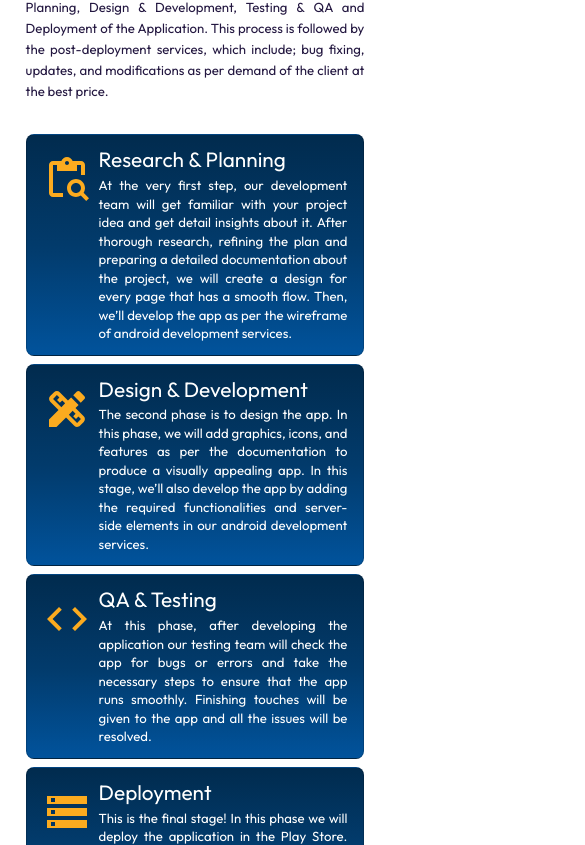
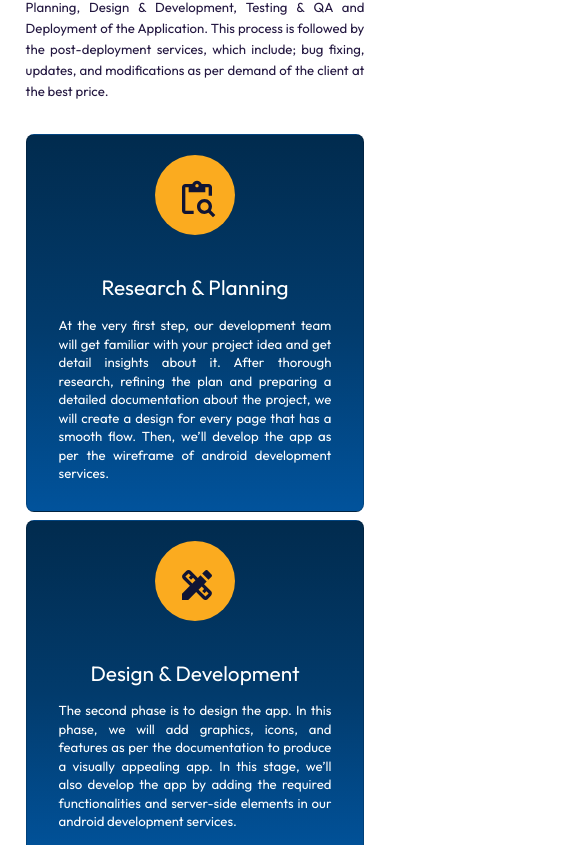
Before and after one commit to ParikshitSaini-Ftechiz/FtechizReactproject, a React (Create React App) app: page /androidappdevelopment in a window 390 px wide. Shown: the part 6319-7164 px from the top of the page, 585 px wide, since content can reach past the window. Built offline with nearby package versions, Linux system fonts and the light colour scheme.

Commit message:
Responsive

```diff
--- a/src/components/components/components/DropDown_components.js/Quality_Services.js
+++ b/src/components/components/components/DropDown_components.js/Quality_Services.js
@@ -87,5 +87,131 @@ const Wrapper = styled.section`
       }
     }
   }
+  @media (max-width: ${({ theme }) => theme.media.tab}) {
+    .container {
+      padding: 0 3.2rem;
+    }
+    html {
+      font-size: 60%;
+    }
+    .grid_two_column {
+      grid-template-columns: 1fr 1fr;
+    }
+    .card {
+    width: auto;
+    height: auto;
+    display: flex;
+    flex-direction: column;
+    background: ${({ theme }) => theme.colors.component_bg};
+    padding: 2rem;
+    border-radius: 1rem;
+    align-items:center;
+    justify-content:center;
+    h3 {
+      text-align:center;
+      margin: 1rem 0rem;
+    }
+    .grid-two-column {
+      display: flex;
+      flex-direction: column;
+      gap: 2rem;
+      grid-template-columns:  1fr;
+      .card_icon {
+        width: 10rem;
+        height: 10rem;
+        background: ${({ theme }) => theme.colors.color_white};
+        border-radius: 50%;
+        display: flex;
+        padding: 3rem 2.8rem;
+        margin:auto;
+      }
+    }
+  }
+  }
+  @media (max-width: ${({ theme }) => theme.media.mobile}) {
+    html {
+      font-size: 60%;
+    }
+    .grid {
+      gap: 3.2rem;
+    }
+    .grid_two_column {
+      grid-template-columns: 1fr;
+    }
+    .card {
+    width: auto;
+    height: auto;
+    display: flex;
+    flex-direction: column;
+    background: ${({ theme }) => theme.colors.component_bg};
+    padding:  2rem;
+    border-radius: 1rem;
+    align-items:center;
+    justify-content:center;
+    h3 {
+      text-align:center;
+      margin: 1rem 0rem;
+      font-size:2.6rem;
+      font-weight:500;
+    }
+    .grid-two-column {
+      display: flex;
+      flex-direction: column;
+      gap: 2rem;
+      grid-template-columns:  1fr;
+      .card_icon {
+        width: 10rem;
+        height: 10rem;
+        background: ${({ theme }) => theme.colors.color_white};
+        border-radius: 50%;
+        display: flex;
+        padding: 3rem 2.8rem;
+        margin:auto;
+      }
+    }
+  }
+  }
+  @media (max-width: ${({ theme }) => theme.media.small_phone}) {
+    html {
+      font-size: 60%;
+    }
+    .grid {
+      gap: 3.2rem;
+    }
+    .grid_two_column {
+      grid-template-columns: 1fr;
+    }
+    .card {
+    width: auto;
+    height: auto;
+    display: flex;
+    flex-direction: column;
+    background: ${({ theme }) => theme.colors.component_bg};
+    padding: 2rem;
+    border-radius: 1rem;
+    align-items:center;
+    justify-content:center;
+    h3 {
+      text-align:center;
+      margin: 2rem 0rem;
+      font-weight:500;
+    }
+    .grid-two-column {
+      display: flex;
+      flex-direction: column;
+      gap: 2rem;
+      grid-template-columns:  1fr;
+      .card_icon {
+        width: 10rem;
+        height: 10rem;
+        background: ${({ theme }) => theme.colors.color_white};
+        border-radius: 50%;
+        display: flex;
+        padding: 3rem 2.8rem;
+        margin:auto;
+      }
+    }
+  }
+  }
 `;
 export default Quality_Services;
--- a/src/components/components/components/DropDown_components.js/Services_Page.js
+++ b/src/components/components/components/DropDown_components.js/Services_Page.js
@@ -40,5 +40,87 @@ const Wrapper = styled.section`
   .grid-three-column {
     grid-template-columns: repeat(3, 1fr);
   }
+  @media (max-width: ${({ theme }) => theme.media.tab}) {
+    .container {
+      max-width: 130rem;
+      padding: 0 3.2rem;
+    }
+    .grid {
+    display: grid;
+    gap: 1rem;
+    margin: 8rem 1.5rem;
+  }
+    .grid-three-column {
+      grid-template-columns: 1fr 1fr 1fr;
+    }
+    .content {
+    h1{
+      text-align: center;
+      margin: 1rem 6rem;
+      color: ${({ theme }) => theme.colors.heading};
+    }
+    p {
+      text-align: justify;
+      margin: 2rem 6rem;
+      color: ${({ theme }) => theme.colors.heading};
+    }
+  }
+  }
+
+  @media (max-width: ${({ theme }) => theme.media.mobile}) {
+    html {
+      font-size: 60%;
+    }
+    .grid {
+    display: grid;
+    gap: 2rem;
+    margin: 8rem 2rem;
+  }
+    .grid-three-column {
+      grid-template-columns: 1fr;
+    }
+
+     .content {
+    h1{
+      text-align: justify;
+    }
+    p {
+      text-align: center;
+      margin: 2rem 2rem;
+      color: ${({ theme }) => theme.colors.heading};
+    }
+  }
+
+  }
+
+  @media (max-width: ${({ theme }) => theme.media.small_phone}) {
+    html {
+      font-size: 60%;
+    }
+    .grid {
+    display: grid;
+    gap: 2rem;
+    margin: 8rem 2rem;
+  }
+    .grid-three-column {
+      grid-template-columns: 1fr;
+    }
+
+     .content {
+    h1{
+      {
+      text-align: center;
+      margin: 2rem 2rem;
+      color: ${({ theme }) => theme.colors.heading};
+    }
+    }
+    p {
+      text-align: justify;
+      margin: 2rem 2rem;
+      color: ${({ theme }) => theme.colors.heading};
+    }
+  }
+
+  }
 `;
 export default Services_Page;
--- a/src/components/components/components/DropDown_components.js/Top_Notch_technology.js
+++ b/src/components/components/components/DropDown_components.js/Top_Notch_technology.js
@@ -115,7 +115,7 @@ const Wrapper = styled.section`
     }
   }
   @media (max-width: ${({ theme }) => theme.media.tab}) {
-    padding: 15rem 0rem;
+    padding: 5rem 0rem;
     .grid {
       display: grid;
       gap: 4rem;
@@ -124,7 +124,7 @@ const Wrapper = styled.section`
       margin: 0rem 2rem ;
     }
     .grid-two-column {
-      grid-template-columns: repeat(2, 1fr);
+      grid-template-columns: 1fr 1fr;
     }
     .images {
     display: flex;
@@ -156,28 +156,26 @@ const Wrapper = styled.section`
       font-size: 60%;
     }
     .grid {
-      display: grid;
-      gap: 4rem;
-      align-items: center;
-      justify-content: center;
-      margin: 0rem 2rem ;
-    }
-    .grid-two-column {
-      grid-template-columns:  1fr;
-    }
-    .images {
+    display: grid;
+    ${'' /* gap: 5rem; */}
+    margin: 0rem 2rem;
+  }
+  .grid-two-columns {
+    grid-template-columns: 1fr;
+  }
+  .images {
     display: flex;
     align-items:center;
     justify-content:center;
     .grid-four-coumns {
-      grid-template-columns: repeat(4, 1fr);
+      grid-template-columns: repeat(4 1fr);
     }
     .grid-four-rows {
       display: flex;
-      gap: 4rem;
+      gap: 9rem;
       img {
-        width: 5.5rem;
-        height:4rem;
+        width: 8.5rem;
+        height:7rem;
         margin-bottom:4.8rem;
       }
     }
@@ -204,14 +202,14 @@ const Wrapper = styled.section`
     align-items:center;
     justify-content:center;
     .grid-four-coumns {
-      grid-template-columns: repeat(4 , 1fr);
+      grid-template-columns: repeat(4  1fr);
     }
     .grid-four-rows {
       display: flex;
-      gap: 4rem;
+      gap: 6rem;
       img {
-        width: 4.5rem;
-        height:4rem;
+        width: 6.8rem;
+        height:5rem;
         margin-bottom:4.8rem;
       }
     }
--- a/src/components/components/components/DropDown_components.js/VerticalCard_Data.js
+++ b/src/components/components/components/DropDown_components.js/VerticalCard_Data.js
@@ -11,22 +11,22 @@ import CheckCircleOutlineOutlinedIcon from '@mui/icons-material/CheckCircleOutli
 export const android_dev_process = [
 
   {
-    icon: <ContentPasteSearchIcon style={{ fontSize: "6rem" }} />,
+    icon: <ContentPasteSearchIcon style={{ fontSize: "5rem" }} />,
     title: "Research & Planning",
     para: "At the very first step, our development team will get familiar with your project idea and get detail insights about it. After thorough research, refining the plan and preparing a detailed documentation about the project, we will create a design for every page that has a smooth flow. Then, we’ll develop the app as per the wireframe of android development services.",
   },
   {
-    icon: <DesignServicesIcon style={{ fontSize: "6rem" }} />,
+    icon: <DesignServicesIcon style={{ fontSize: "5rem" }} />,
     title: "Design & Development",
     para: "The second phase is to design the app. In this phase, we will add graphics, icons, and features as per the documentation to produce a visually appealing app. In this stage, we’ll also develop the app by adding the required functionalities and server-side elements in our android development services.",
   },
   {
-    icon: <CodeIcon style={{ fontSize: "6rem" }} />,
+    icon: <CodeIcon style={{ fontSize: "5rem" }} />,
     title: " QA & Testing",
     para: "At this phase, after developing the application our testing team will check the app for bugs or errors and take the necessary steps to ensure that the app runs smoothly. Finishing touches will be given to the app and all the issues will be resolved.",
   },
   {
-    icon: <StorageIcon style={{ fontSize: "6rem" }} />,
+    icon: <StorageIcon style={{ fontSize: "5rem" }} />,
     title: "Deployment",
     para: "This is the final stage! In this phase we will deploy the application in the Play Store. Now, your customers can download the app and you can generate a profitable ROI through it.",
   },
@@ -34,27 +34,27 @@ export const android_dev_process = [
 
 export const blockChain_dev_process = [
   {
-    icon: <ForumIcon  style={{ fontSize: "6rem" }}/>,
+    icon: <ForumIcon  style={{ fontSize: "5rem" }}/>,
     title: "Blockchain technology consulting	",
     para: "	This is the first stage of the development process and we begin with what, why, and how blockchain technology can benefit your business and bring trust, security and transparency to the business. 		",
   },
   {
-    icon: <ContentPasteSearchIcon style={{ fontSize: "6rem" }} />,
+    icon: <ContentPasteSearchIcon style={{ fontSize: "5rem" }} />,
     title: "Requirement Analysis	",
     para: "	In this stage we analyze your business requirements to understand the features and functionalities to be integrated in your project. We do market research, project’s feasibility assessment, analysis of blockchain platforms, tools, technologies and right features prioritization for your project. This will helps us draw an effective development strategy for you.",
   },
   {
-    icon: <DesignServicesIcon style={{ fontSize: "6rem" }} />,
+    icon: <DesignServicesIcon style={{ fontSize: "5rem" }} />,
     title: "UI/UX design",
     para: "	In the very next stage, our Blockchain Designing team creates cutting-edge intuitive UI designs that are simple, user-friendly and convenient for the end users. Simultaneously, our designers also work on the blueprint designs, user designs and database designs.	",
   },
   {
-    icon: <DescriptionIcon style={{ fontSize: "6rem" }}/>,
+    icon: <DescriptionIcon style={{ fontSize: "5rem" }}/>,
     title: "	Prototype			",
     para: "	With client approval, we develop a prototype of what your Blockchain application or software would look like. Further, we test the prototype of your app or software for convenient UI and UX designs.	",
   },
   {
-    icon: <CheckCircleOutlineOutlinedIcon style={{ fontSize: "6rem" }}/>,
+    icon: <CheckCircleOutlineOutlinedIcon style={{ fontSize: "5rem" }}/>,
     title: "Development		",
     para: "Based on the initial feedbacks, our Blockchain development team develops a high-quality blockchain product for your organization as per your business requirements.",
   },
@@ -70,7 +70,7 @@ export const blockChain_dev_process = [
   },
   {
     icon:<i class="fa fa-handshake-o" aria-hidden="true"
-    style={{ fontSize: "6rem" }} ></i>,
+    style={{ fontSize: "5rem" }} ></i>,
     title: "Support &amp; Maintenance	",
     para: "After the development process all digital solutions require improvement with time. We also offer post maintenance services to our all clients. We monitor, maintain, and provide support for OS releases, 3rd party upgrades, and new releases. 		",
   },
@@ -78,7 +78,7 @@ export const blockChain_dev_process = [
 
 export const cloud_dev_process = [
   {
-    icon:  <ContentPasteSearchIcon style={{ fontSize: "6rem" }} />,
+    icon:  <ContentPasteSearchIcon style={{ fontSize: "5rem" }} />,
     title: "Requirement Gathering	",
     para: "Focus would be on documentation first for clarity and better understanding from both sides and come to the same page.",
   },
--- a/src/components/components/components/DropDown_components.js/Vertical_Card.js
+++ b/src/components/components/components/DropDown_components.js/Vertical_Card.js
@@ -51,13 +51,114 @@ const Wrapper = styled.section`
       grid-template-columns: 1fr 1fr;
       margin: 0.5rem 1rem;
       .card_icon {
-        margin-top: 2rem;
-        margin-left: 1rem;
+        width: 10rem;
+        height: 10rem;
+        background: ${({ theme }) => theme.colors.helper};
+        border-radius: 50%;
+        display: flex;
+        padding: 2.4rem 2.4rem 1rem 2.4rem;
+        margin:auto;
         .icon {
-          color: ${({ theme }) => theme.colors.helper};
+          color: ${({ theme }) => theme.colors.bg};
+
+
         }
       }
     }
   }
+
+  @media (max-width: ${({ theme }) => theme.media.mobile}) {
+    html {
+      font-size: 60%;
+    }
+    .grid {
+      gap: 3.2rem;
+    }
+    .grid-two-column {
+      grid-template-columns: 1fr;
+    }
+    .card {
+    width: auto;
+    height: auto;
+    display: flex;
+    flex-direction: column;
+    background: ${({ theme }) => theme.colors.services_card_bg};
+    padding:  2rem;
+    border-radius: 1rem;
+    align-items:center;
+    justify-content:center;
+    h3 {
+      text-align:center;
+      margin: 1rem 0rem;
+    }
+    .grid-two-column {
+      display: flex;
+      flex-direction: column;
+      gap: 2rem;
+      grid-template-columns:  1fr;
+      .card_icon {
+        width: 10rem;
+        height: 10rem;
+        background: ${({ theme }) => theme.colors.helper};
+        border-radius: 50%;
+        display: flex;
+        padding: 3rem 2.8rem;
+        margin:auto;
+        .icon {
+          color: ${({ theme }) => theme.colors.bg};
+
+
+        }
+      }
+    }
+  }
+  }
+  @media (max-width: ${({ theme }) => theme.media.small_phone}) {
+    html {
+      font-size: 60%;
+    }
+    .grid {
+      gap: 3.2rem;
+    }
+    .grid-two-column  {
+      grid-template-columns: 1fr;
+    }
+    .card {
+    width: auto;
+    height: auto;
+    display: flex;
+    flex-direction: column;
+    background: ${({ theme }) => theme.colors.services_card_bg};
+    padding: 2rem;
+    border-radius: 1rem;
+    align-items:center;
+    justify-content:center;
+    h3 {
+      text-align:center;
+      margin: 2rem 0rem;
+    }
+    .grid-two-column {
+      display: flex;
+      flex-direction: column;
+      gap: 2rem;
+      grid-template-columns:  1fr;
+      .card_icon {
+        width: 10rem;
+        height: 10rem;
+        background: ${({ theme }) => theme.colors.helper};
+        border-radius: 50%;
+        display: flex;
+        padding: 3rem 2.8rem;
+        margin:auto;
+        .icon {
+          color: ${({ theme }) => theme.colors.bg};
+
+
+        }
+      }
+
+    }
+  }
+  }
 `;
 export default Vertical_Card;
--- a/src/components/components/components/GoogleMap.js
+++ b/src/components/components/components/GoogleMap.js
@@ -6,7 +6,7 @@ const GoogleMap = () => {
       <div>
         <iframe
           src="https://www.google.com/maps/embed?pb=!1m18!1m12!1m3!1d3445.078763705736!2d78.0581474152188!3d30.291819281792982!2m3!1f0!2f0!3f0!3m2!1i1024!2i768!4f13.1!3m3!1m2!1s0x390929c315555515%3A0x25553e3289a692dd!2sFtechiz%20Solutions%20Pvt%20Ltd!5e0!3m2!1sen!2sin!4v1669802354380!5m2!1sen!2sin"
-          width="400"
+          width="auto"
           height="150"
           style={{ border: 0, borderRadius: "1rem" ,marginTop: "2.4rem"}}
           allowFullScreen=""
```
Also changed, not shown: src/components/Footer.js (+150 -2 lines).
